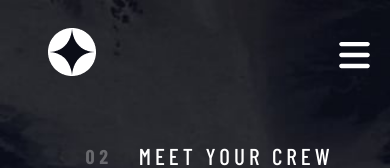
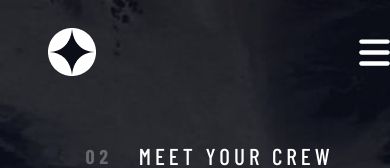
Before and after one commit to DjakaIT/spacetourism-react, a React (Vite) app: page /crew in a window 390 px wide. Shown: the top 168 px of the page. Built offline with nearby package versions, Linux system fonts and the light colour scheme; a web font is replaced by a local one.

Commit message:
final css changes

```diff
--- a/src/css/crew.css
+++ b/src/css/crew.css
@@ -201,7 +201,7 @@
     }
 
     .crewDiv {
-        overflow: auto;
+        overflow-x: hidden;
     }
 
     .crewDiv::-webkit-scrollbar {
--- a/src/css/destination.css
+++ b/src/css/destination.css
@@ -218,7 +218,18 @@
     }
 }
 
+ @media only screen and (max-width: 768px) {
 
+
+    .mainDivDestination{
+        overflow-x: hidden;
+        overflow-y: auto;
+    }
+
+
+
+
+}
 
 @media only screen and (max-width: 579px) {
 
--- a/src/css/navbar.css
+++ b/src/css/navbar.css
@@ -215,12 +215,10 @@ ul, .navbar-dash{
     background: none;
     border: none;
     position: relative;
-    top: 20%;
-    left: -55%;
+    left: -50%;
     width: 35px;
     height: 35px;
     right: 2.5rem;
-    transform: translateY(-50%);
     z-index: 999;
     cursor: pointer;
   }
```
